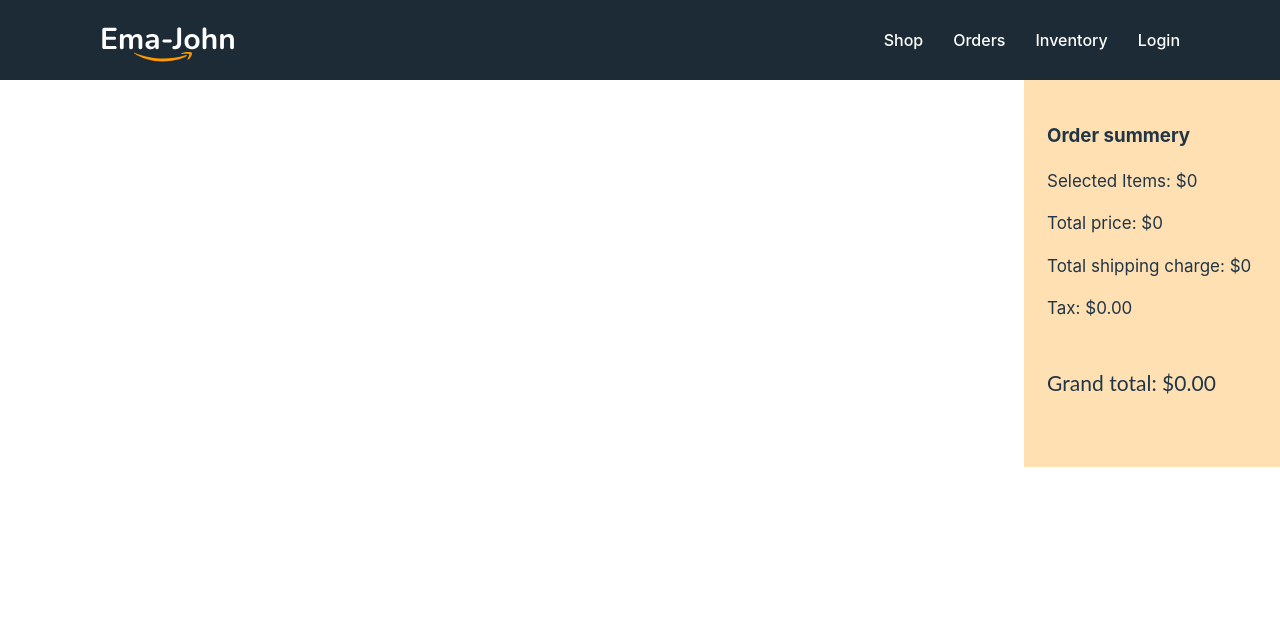
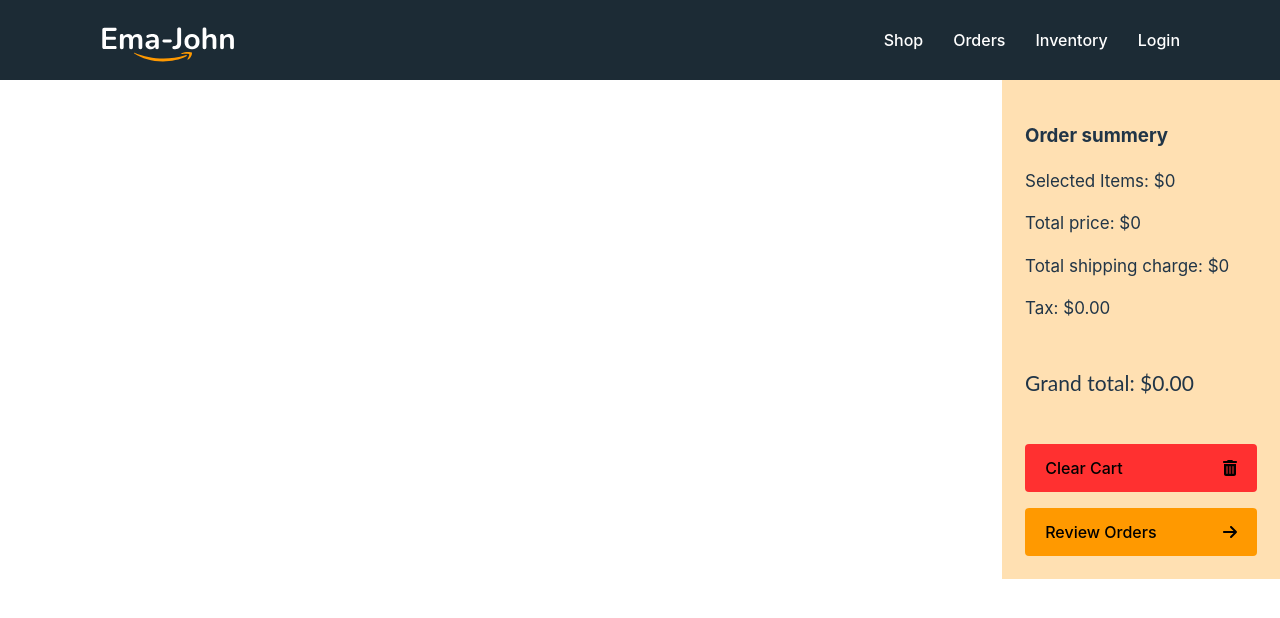
Before and after one commit to fxinfo24/amazon-firebase-auth, a React (Vite) app: page /orders in a window 1280 px wide. Shown: the top 618 px of the page. Built offline with nearby package versions, Linux system fonts and the light colour scheme.

Commit message:
Destructuring problem in Cart.jsx for clearCartHandler solved at Ln 10

```diff
--- a/src/Components/Cart/Cart.css
+++ b/src/Components/Cart/Cart.css
@@ -19,3 +19,35 @@ letter-spacing: 0.0015em;
 .basket p {
     font-size: 17px;
 }
+
+.clearCartBtn {
+width: 232px;
+height: 48px;
+left: 872px;
+top: 752px;
+
+background: #FF3030;
+border-radius: 4px;
+
+display: flex;
+justify-content: space-between;
+align-items: center;
+
+margin-bottom: 16px;
+
+}
+
+.reviewCartBtn{
+width: 232px;
+height: 48px;
+left: 1192px;
+top: 514px;
+
+background: #FF9900;
+border-radius: 4px;
+
+display: flex;
+justify-content: space-between;
+align-items: center;
+
+}
--- a/src/Components/Cart/Cart.jsx
+++ b/src/Components/Cart/Cart.jsx
@@ -1,10 +1,13 @@
 import React from "react";
 import "./Cart.css";
+import { FontAwesomeIcon } from "@fortawesome/react-fontawesome";
+import { faTrashAlt, faArrowRight } from "@fortawesome/free-solid-svg-icons";
 
 const Cart = (props) => {
   const basket = props.basket; //Option 1
   //    const {basket} = props;  //Option 2
   //    console.log(basket);
+  const clearCartHandler = props.clearCartHandler
 
   let total = 0;
   let shippingTotal = 0;
@@ -34,6 +37,8 @@ const Cart = (props) => {
       <p>Total shipping charge: ${shippingTotal}</p>
       <p>Tax: ${tax.toFixed(2)}</p>
       <h6>Grand total: ${grandTotal.toFixed(2)}</h6>
+      <button onClick={clearCartHandler} className="clearCartBtn">Clear Cart <span><FontAwesomeIcon icon={faTrashAlt} /></span></button>
+      <button className="reviewCartBtn">Review Orders <span><FontAwesomeIcon icon={faArrowRight} /></span></button>
     </div>
   );
 };
--- a/src/Components/Orders/Orders.jsx
+++ b/src/Components/Orders/Orders.jsx
@@ -29,6 +29,11 @@ const Orders = () => {
     removeFromDb(id);
   };
 
+  // Handle Clear Cart
+  const clearCartHandler = () => {
+    setCartItems([]);
+};
+
   return (
     <div className="shop-container">
       <div className="review-container">
@@ -53,7 +58,10 @@ const Orders = () => {
       <div className="cart-container">
         {/* <Cart basket={orders}></Cart> */}
         {/* After changes Ln 14 and new map() Ln 30 */}
-        <Cart basket={cartItems}></Cart>
+        <Cart
+        basket={cartItems}
+        clearCartHandler = {clearCartHandler}
+        ></Cart>
       </div>
     </div>
   );
```
